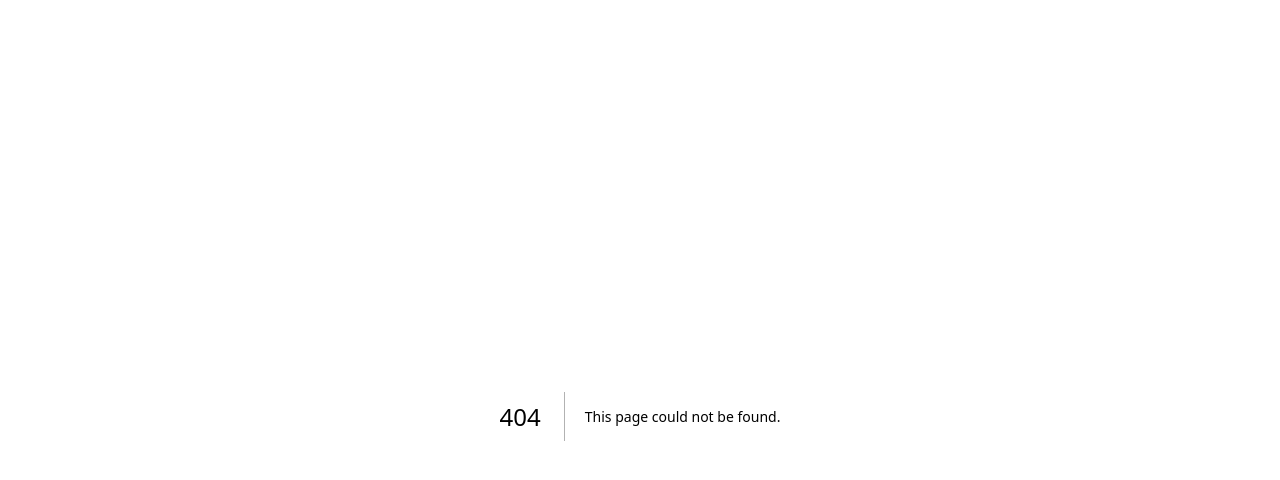
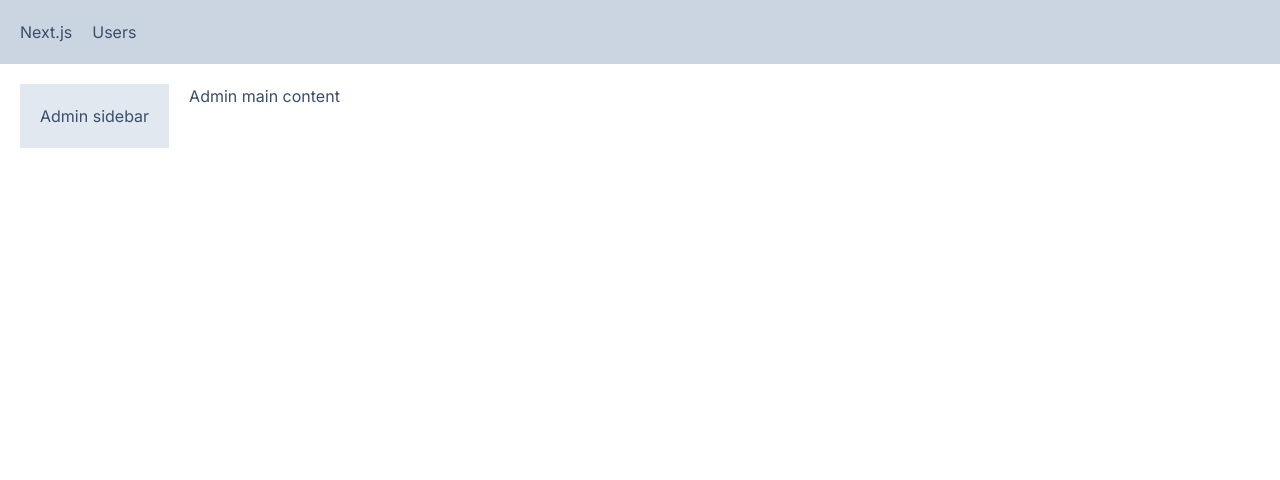
Before and after one commit to meekbronsen/next-app, a Next.js app: page /administration in a window 1280 px wide. Before the commit this address had no page. Shown: the top 480 px of the page. Built offline with nearby package versions, Linux system fonts and the light colour scheme.

Commit message:
Layouts.

```diff
--- /dev/null
+++ b/app/Navbar.tsx
@@ -0,0 +1,17 @@
+import Link from "next/link";
+import React from "react";
+
+const Navbar = () => {
+  return (
+    <div className=" p-5 bg-slate-300 flex ">
+      <Link href={"/"} className=" mr-5 ">
+        Next.js
+      </Link>
+      <Link href={"/users"} className=" mr-5 ">
+        Users
+      </Link>
+    </div>
+  );
+};
+
+export default Navbar;
--- /dev/null
+++ b/app/administration/layout.tsx
@@ -0,0 +1,18 @@
+import React, { ReactNode } from "react";
+
+interface Props {
+  children: ReactNode;
+}
+
+const AdminLayout = ({ children }: Props) => {
+  return (
+    <>
+      <div className="flex">
+        <aside className="h-full p-5 mr-5 bg-slate-200">Admin sidebar</aside>
+        <div>{children}</div>
+      </div>
+    </>
+  );
+};
+
+export default AdminLayout;
--- /dev/null
+++ b/app/administration/page.tsx
@@ -0,0 +1,9 @@
+import React from 'react'
+
+const AdminHomePage = () => {
+  return (
+    <div>Admin main content</div>
+  )
+}
+
+export default AdminHomePage
--- a/app/globals.css
+++ b/app/globals.css
@@ -14,7 +14,6 @@
 
 body {
   color: var(--foreground-rgb);
-  padding: 1rem;
 }
 
 @layer utilities {
@@ -22,3 +21,10 @@
     text-wrap: balance;
   }
 }
+
+@layer base {
+  h1 {
+    @apply font-bold text-2xl;
+
+  }
+}
--- a/app/layout.tsx
+++ b/app/layout.tsx
@@ -1,6 +1,7 @@
 import type { Metadata } from "next";
 import { Inter } from "next/font/google";
 import "./globals.css";
+import Navbar from "./Navbar";
 
 const inter = Inter({ subsets: ["latin"] });
 
@@ -16,7 +17,10 @@
 }>) {
   return (
     <html lang="en" data-theme="winter">
-      <body className={inter.className}>{children}</body>
+      <body className={inter.className+" h-screen "}>
+        <Navbar/>
+        <main className="p-5">{children}</main>
+      </body>
     </html>
   );
 }
--- a/app/users/page.tsx
+++ b/app/users/page.tsx
@@ -12,7 +12,7 @@
   return (
     <>
       <div className="flex">
-        <h1 className="text-3xl font-bold ">Users</h1>
+        <h1 className="  ">Users</h1>
       </div>
       <UserTable sortOrder={sortOrder} />
     </>
```
